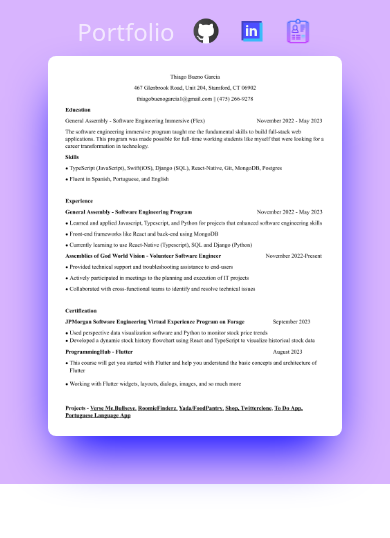
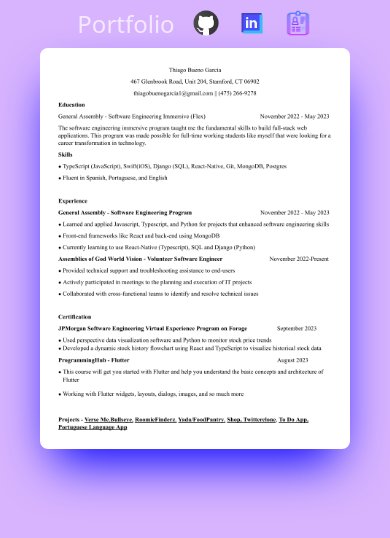
Before and after one commit to thiagobgarc/Portfolio-new, a React (Vite) app: page /resume in a window 390 px wide. Shown: the top 538 px of the page. Built offline with nearby package versions, Linux system fonts and the light colour scheme.

Commit message:
22th commit to resume screen for mobile view

```diff
--- a/src/components/pdf.tsx
+++ b/src/components/pdf.tsx
@@ -4,7 +4,7 @@ import { NavigationBar } from "./navigation_bar";
 export const Pdf = () => {
 
     return (
-        <div className="bg-purple-300  p-2 justify-between items-center flex flex-col">
+        <div className="bg-purple-300 min-h-screen  p-0 justify-between items-center flex flex-col">
             <div>
             <NavigationBar />
             </div>
```
